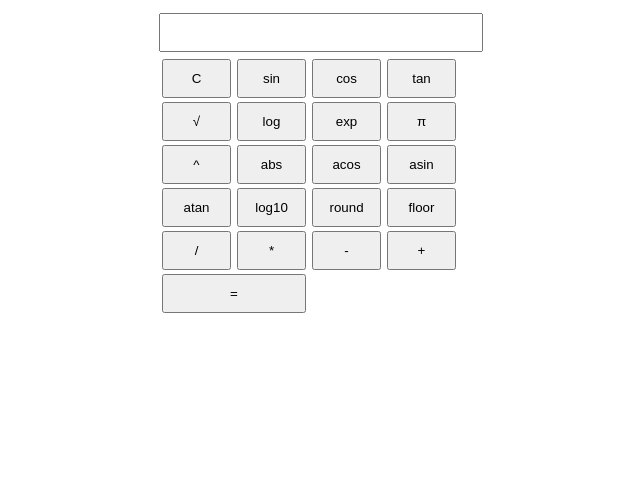
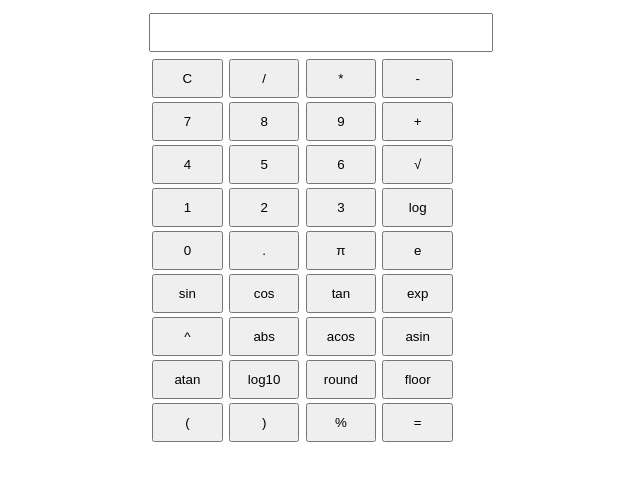
Before and after one commit to LexBe11/SpaceINFOINC, a plain HTML site: page index.html in a window 1280 px wide. Shown: the whole page, without its empty margins (331-971 px from the left). Drawn offline with Linux system fonts and the light colour scheme.

Commit message:
Update index.html

```diff
--- a/index.html
+++ b/index.html
@@ -6,10 +6,10 @@
     <title>Advanced Calculator</title>
     <style>
         body { font-family: Arial, sans-serif; }
-        .calculator { max-width: 300px; margin: auto; }
-        input[type="text"] { width: 100%; padding: 10px; margin: 5px 0; }
-        button { width: 48%; padding: 10px; margin: 2px 1%; }
-        .row { display: flex; }
+        .calculator { max-width: 320px; margin: auto; }
+        input[type="text"] { width: 100%; padding: 10px; margin: 5px 0; text-align: right; }
+        button { width: 22%; padding: 10px; margin: 2px 1%; }
+        .row { display: flex; flex-wrap: wrap; }
     </style>
 </head>
 <body>
@@ -17,15 +17,39 @@
         <input type="text" id="display" readonly>
         <div class="row">
             <button onclick="clearDisplay()">C</button>
+            <button onclick="appendToDisplay('/')">/</button>
+            <button onclick="appendToDisplay('*')">*</button>
+            <button onclick="appendToDisplay('-')">-</button>
+        </div>
+        <div class="row">
+            <button onclick="appendToDisplay('7')">7</button>
+            <button onclick="appendToDisplay('8')">8</button>
+            <button onclick="appendToDisplay('9')">9</button>
+            <button onclick="appendToDisplay('+')">+</button>
+        </div>
+        <div class="row">
+            <button onclick="appendToDisplay('4')">4</button>
+            <button onclick="appendToDisplay('5')">5</button>
+            <button onclick="appendToDisplay('6')">6</button>
+            <button onclick="appendToDisplay('Math.sqrt(')">√</button>
+        </div>
+        <div class="row">
+            <button onclick="appendToDisplay('1')">1</button>
+            <button onclick="appendToDisplay('2')">2</button>
+            <button onclick="appendToDisplay('3')">3</button>
+            <button onclick="appendToDisplay('Math.log(')">log</button>
+        </div>
+        <div class="row">
+            <button onclick="appendToDisplay('0')">0</button>
+            <button onclick="appendToDisplay('.')">.</button>
+            <button onclick="appendToDisplay('Math.PI')">π</button>
+            <button onclick="appendToDisplay('Math.E')">e</button>
+        </div>
+        <div class="row">
             <button onclick="appendToDisplay('Math.sin(')">sin</button>
             <button onclick="appendToDisplay('Math.cos(')">cos</button>
             <button onclick="appendToDisplay('Math.tan(')">tan</button>
-        </div>
-        <div class="row">
-            <button onclick="appendToDisplay('Math.sqrt(')">√</button>
-            <button onclick="appendToDisplay('Math.log(')">log</button>
             <button onclick="appendToDisplay('Math.exp(')">exp</button>
-            <button onclick="appendToDisplay('Math.PI')">π</button>
         </div>
         <div class="row">
             <button onclick="appendToDisplay('Math.pow(')">^</button>
@@ -40,12 +64,9 @@
             <button onclick="appendToDisplay('Math.floor(')">floor</button>
         </div>
         <div class="row">
-            <button onclick="appendToDisplay('/')">/</button>
-            <button onclick="appendToDisplay('*')">*</button>
-            <button onclick="appendToDisplay('-')">-</button>
-            <button onclick="appendToDisplay('+')">+</button>
-        </div>
-        <div class="row">
+            <button onclick="appendToDisplay('(')">(</button>
+            <button onclick="appendToDisplay(')')">)</button>
+            <button onclick="appendToDisplay('%')">%</button>
             <button onclick="calculate()">=</button>
         </div>
     </div>
```
